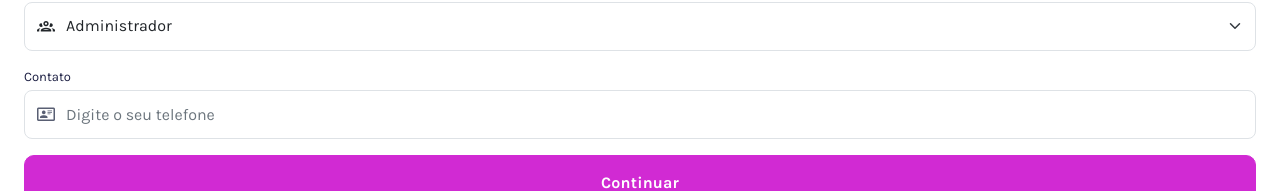
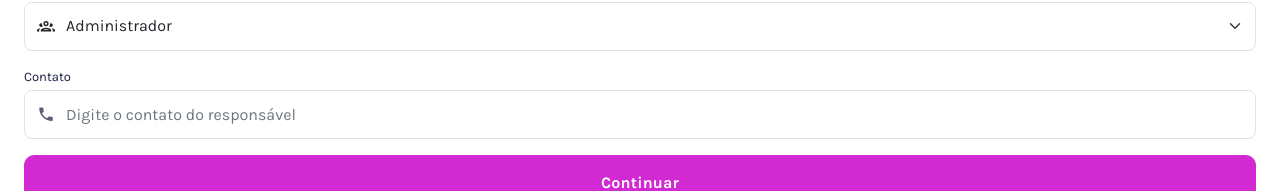
Before and after one commit to appdoutoroficial/appdoutor-clinica, a React (Create React App) app: page /responsavel in a window 1280 px wide. Shown: the part 415-606 px from the top of the page. Built offline with nearby package versions, Linux system fonts and the light colour scheme; a web font is replaced by a local one.

Commit message:
Ajuste icone telefone
Ajuste icone telefone

```diff
--- a/src/pages/profile/Profile.jsx
+++ b/src/pages/profile/Profile.jsx
@@ -102,7 +102,7 @@ const Profile = (props) => {
               <span
                 className="input-group-text bg-transparent rounded-0 border-0"
               >
-                <span className="mdi  mdi-card-account-details-outline mdi-18px text-muted"></span>
+                <span className="mdi  mdi-phone mdi-18px text-muted"></span>
               </span>
               <InputMask
                  mask="(99) 99999-9999" maskChar={''}
--- a/src/pages/responsavel/Responsavel.jsx
+++ b/src/pages/responsavel/Responsavel.jsx
@@ -79,14 +79,14 @@ const Responsavel = (props) => {
               <span
                 className="input-group-text bg-transparent rounded-0 border-0"
               >
-                <span className="mdi  mdi-card-account-details-outline mdi-18px text-muted"></span>
+                <span className="mdi  mdi-phone mdi-18px text-muted"></span>
               </span>
               <InputMask
                  mask="(99) 99999-9999" maskChar={''}
                 value={props.value}
                 onChange={props.onChange}
                 className="form-control bg-transparent rounded-0 border-0 px-0"
-                placeholder="Digite o seu telefone "
+                placeholder="Digite o contato do responsável "
                 maxLength={15}
               />
             </div>
```
